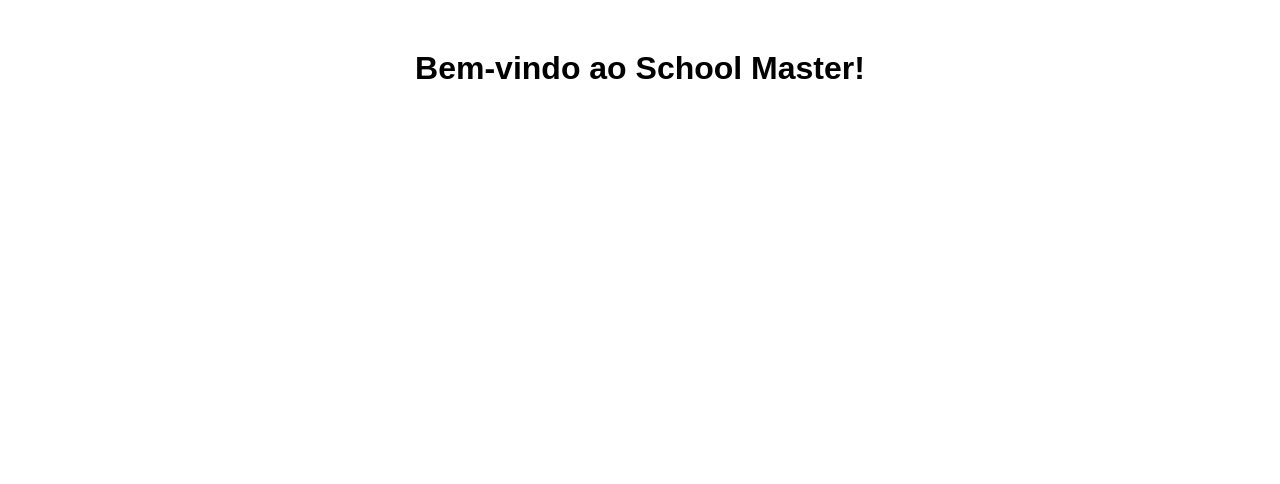
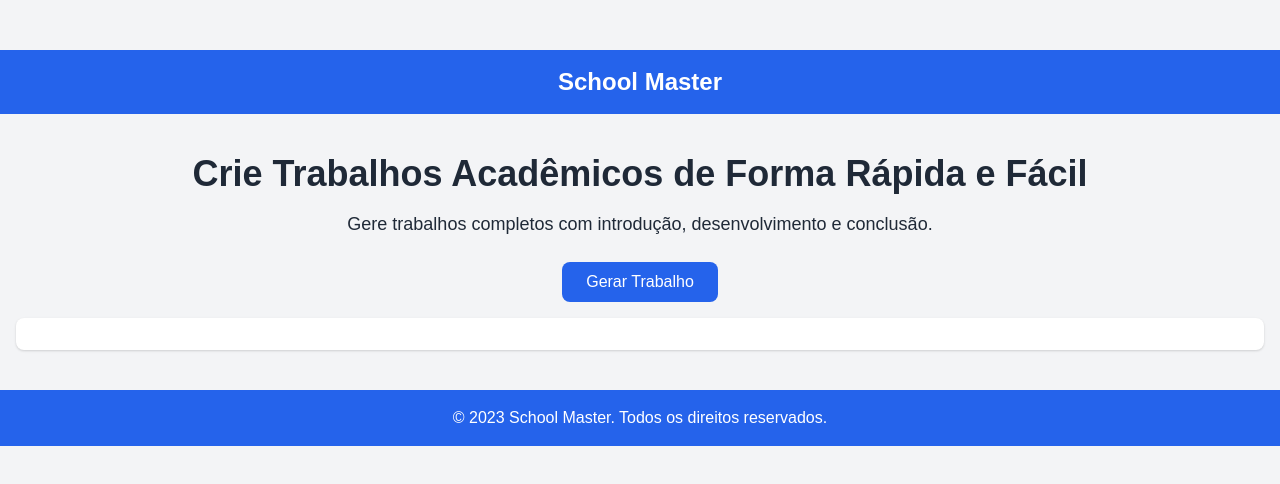
Before and after one commit to MAKEWRLD/School-master, a plain HTML site: page src/index.html in a window 1280 px wide. Drawn offline with nearby package versions, Linux system fonts and the light colour scheme.

Commit message:
Update index.html

```diff
--- a/src/index.html
+++ b/src/index.html
@@ -4,10 +4,33 @@
   <meta charset="UTF-8">
   <meta name="viewport" content="width=device-width, initial-scale=1.0">
   <title>School Master</title>
+  <link href="https://cdn.jsdelivr.net/npm/tailwindcss@2.2.19/dist/tailwind.min.css" rel="stylesheet">
+  <link href="https://fonts.googleapis.com/css2?family=Poppins:wght@400;600&display=swap" rel="stylesheet">
   <link rel="stylesheet" href="styles.css">
 </head>
-<body>
-  <h1>Bem-vindo ao School Master!</h1>
+<body class="bg-gray-100 text-gray-800 font-poppins">
+  <!-- Navbar -->
+  <nav class="bg-blue-600 p-4 text-white">
+    <div class="container mx-auto">
+      <h1 class="text-2xl font-bold">School Master</h1>
+    </div>
+  </nav>
+
+  <!-- Hero Section -->
+  <section class="container mx-auto mt-10 text-center px-4">
+    <h2 class="text-4xl font-bold">Crie Trabalhos Acadêmicos de Forma Rápida e Fácil</h2>
+    <p class="mt-4 text-lg">Gere trabalhos completos com introdução, desenvolvimento e conclusão.</p>
+    <button id="generateBtn" class="mt-6 bg-blue-600 text-white px-6 py-2 rounded-lg hover:bg-blue-700">
+      Gerar Trabalho
+    </button>
+    <div id="output" class="mt-4 p-4 bg-white rounded-lg shadow text-left"></div>
+  </section>
+
+  <!-- Rodapé -->
+  <footer class="bg-blue-600 p-4 mt-10 text-white text-center">
+    <p>&copy; 2023 School Master. Todos os direitos reservados.</p>
+  </footer>
+
   <script src="script.js"></script>
 </body>
 </html>
```
